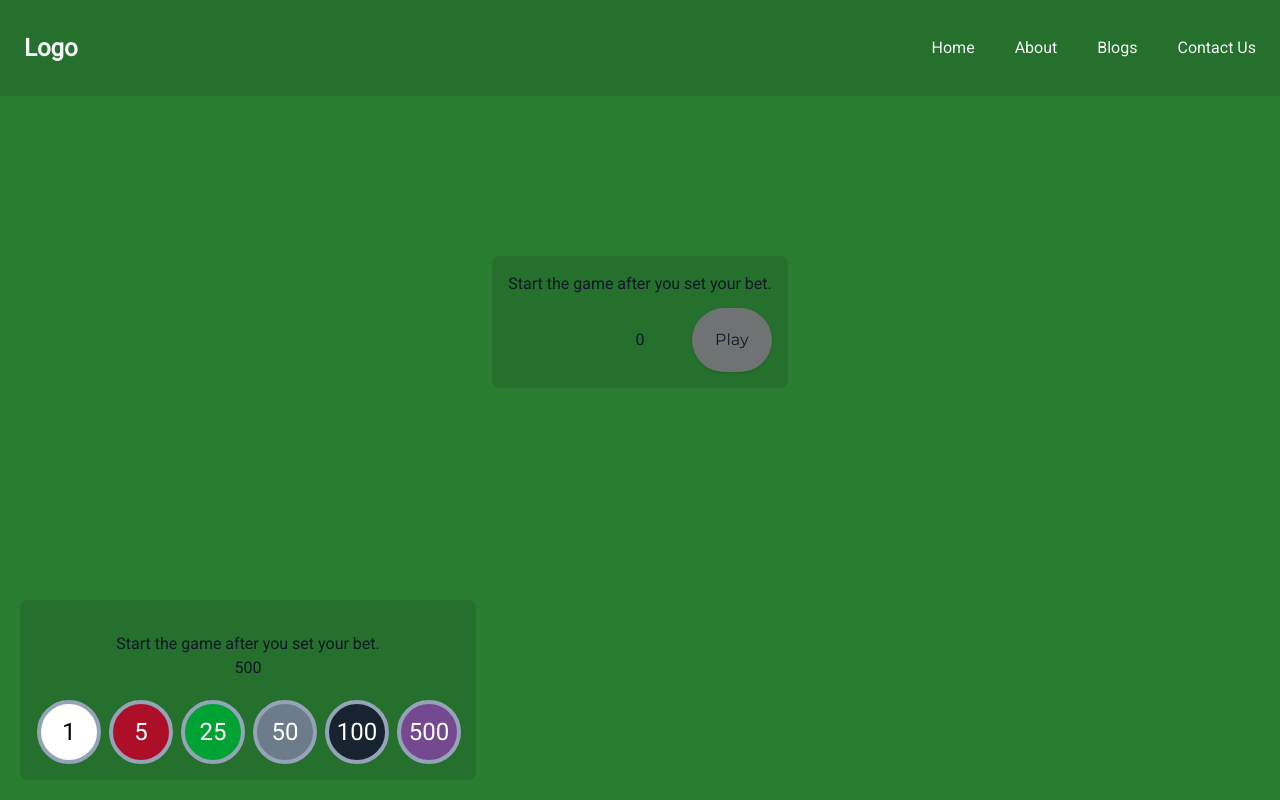
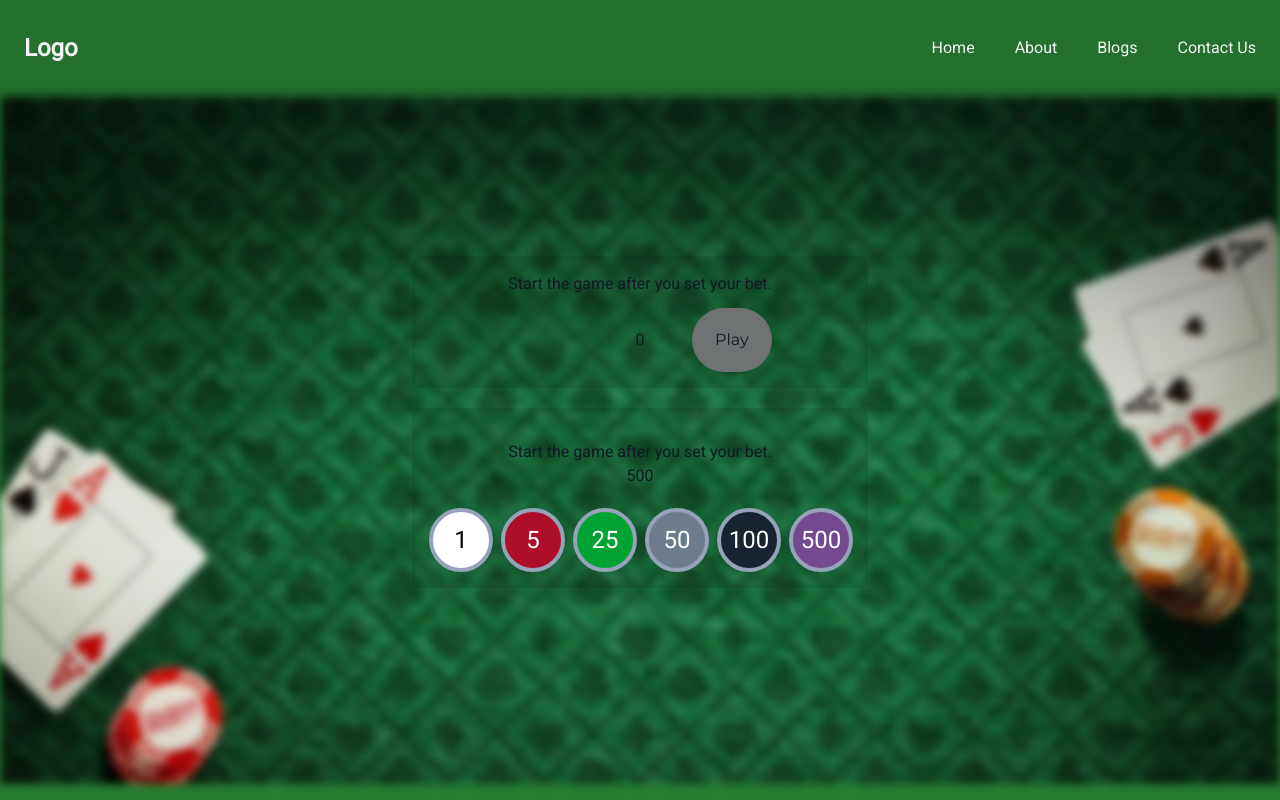
Before and after one commit to antbou/AWA1_BLACKJACK, a Vue app: page /game in a window 1280 px wide. Built offline with nearby package versions, Linux system fonts and the light colour scheme.

Commit message:
Add background image

```diff
--- a/index.html
+++ b/index.html
@@ -6,12 +6,10 @@
     <meta name="viewport" content="width=device-width, initial-scale=1.0" />
     <title>Vite App</title>
   </head>
-  <body>
-    <body class="bg-blackjack-light">
-      <div class="bg-fixed bg-bottom">
-        <div id="app"></div>
-      </div>
-    </body>
+  <body class="bg-blackjack-light">
+    <div class="bg-fixed bg-bottom">
+      <div id="app"></div>
+    </div>
     <script type="module" src="/src/main.ts"></script>
   </body>
 </html>
--- a/src/App.vue
+++ b/src/App.vue
@@ -1,8 +1,6 @@
-<template>
+<template class="h-screen">
   <TheNavbar />
-  <div id="app">
-    <router-view />
-  </div>
+  <router-view />
 </template>
 
 <script setup lang="ts">
--- a/src/assets/main.css
+++ b/src/assets/main.css
@@ -5,3 +5,15 @@
 .token {
   @apply sm:w-16 sm:h-16 w-12 h-12;
 }
+
+.board-bg {
+  background-image: url("../assets/background.webp");
+  background-size: cover;
+  filter: blur(4px);
+  -webkit-filter: blur(4px);
+}
+
+body,
+html {
+  height: 100%;
+}
--- a/src/components/game/GameBet.vue
+++ b/src/components/game/GameBet.vue
@@ -37,7 +37,7 @@
       >
     </div>
   </TheCard>
-  <TheCard class="absolute sm:bottom-5 sm:left-5 bottom-2 left-2">
+  <TheCard class="mt-5">
     <div class="flex flex-col">
       <div class="flex flex-col items-center mb-2">
         <p class="text-4xl md:text-5xl mb-4"></p>
--- a/src/views/GameView.vue
+++ b/src/views/GameView.vue
@@ -1,6 +1,7 @@
 <template>
-  <div class="flex flex-col text-gray-900 dark:text-white">
-    <section id="game" class="flex justify-center flex-col p-4 md:p-8">
+  <div class="flex flex-col text-gray-900 dark:text-white relative">
+    <div class="board-bg w-full" style="min-height: 86vh"></div>
+    <section id="game" class="flex flex-col p-4 md:p-8 absolute h-5/6 w-full">
       <!-- Modal - for game result -->
       <GameResult @next-game="nextGame" />
 
```
Also changed, not shown: 1 other file (tests, documents, lock files or other folders).
